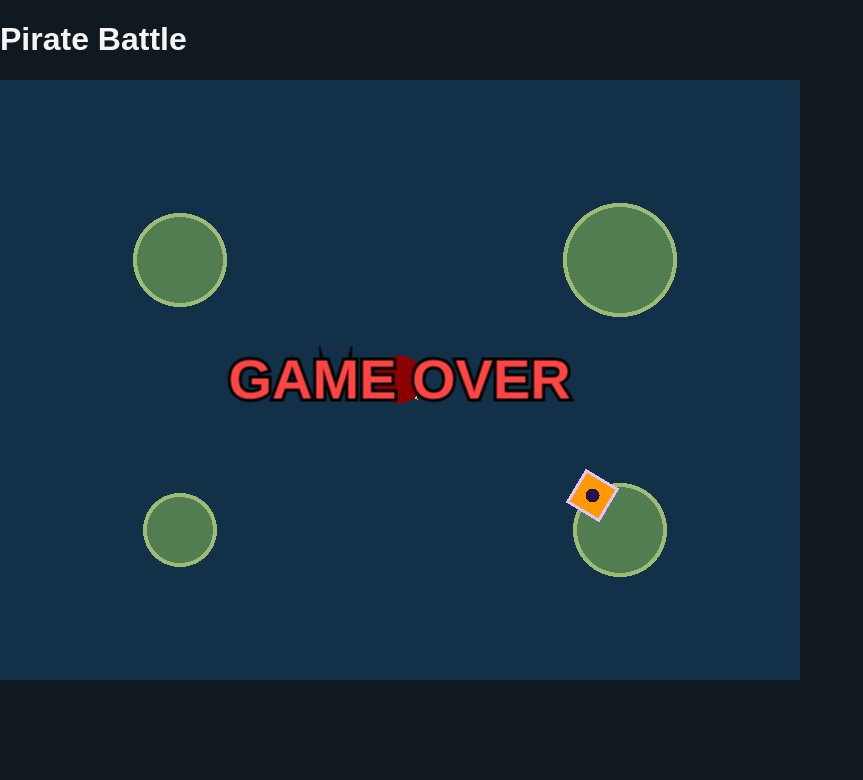
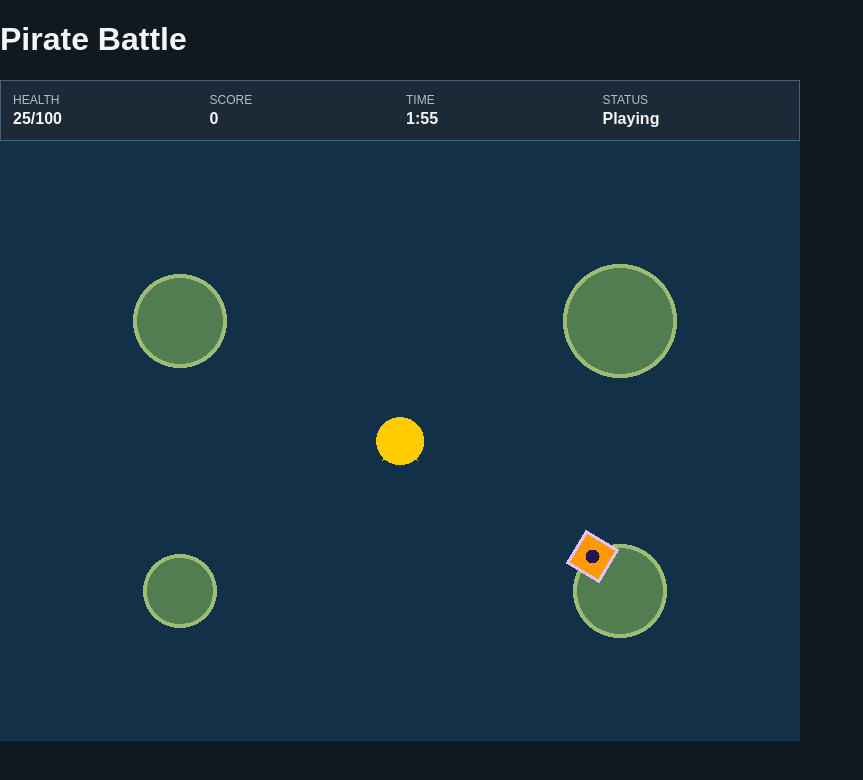
Before and after one commit to JoaoVBRodrigues/jungle-gaming-pirate-battle, a React (Vite) app: page / in a window 1280 px wide. Shown: the top 780 px of the page, without its empty margins (0-863 px from the left). Built offline with nearby package versions, Linux system fonts and the light colour scheme.

Commit message:
feat: implement game HUD and state management system

```diff
--- a/src/App.tsx
+++ b/src/App.tsx
@@ -1,9 +1,11 @@
 import { GameCanvas } from './game/rendering/GameCanvas';
+import { GameHud } from './components/hud/GameHud';
 
 function App() {
     return (
         <main>
             <h1>Pirate Battle</h1>
+            <GameHud />
             <GameCanvas />
         </main>
     );
--- /dev/null
+++ b/src/app/hooks/useGameState.ts
@@ -0,0 +1,14 @@
+import { useSyncExternalStore } from 'react';
+import {
+    getGameStateSnapshot,
+    subscribeToGameState,
+} from '../../game/simulation/gameStateStore';
+import type { GameHudState } from '../../game/simulation/gameStateStore';
+
+export function useGameState(): GameHudState {
+    return useSyncExternalStore(
+        subscribeToGameState,
+        getGameStateSnapshot,
+        getGameStateSnapshot,
+    );
+}
--- /dev/null
+++ b/src/components/hud/GameHud.css
@@ -0,0 +1,36 @@
+.game-hud {
+    display: grid;
+    grid-template-columns: repeat(4, minmax(0, 1fr));
+    gap: 0.75rem;
+    width: min(100%, 800px);
+    padding: 0.75rem;
+    color: #f5f5f5;
+    background: #1b2a36;
+    border: 1px solid #496273;
+}
+
+.game-hud__item {
+    display: flex;
+    min-width: 0;
+    flex-direction: column;
+    gap: 0.2rem;
+}
+
+.game-hud__label {
+    color: #a9c1ce;
+    font-size: 0.75rem;
+    text-transform: uppercase;
+}
+
+.game-hud strong {
+    overflow: hidden;
+    font-size: 1rem;
+    text-overflow: ellipsis;
+    white-space: nowrap;
+}
+
+@media (max-width: 520px) {
+    .game-hud {
+        grid-template-columns: repeat(2, minmax(0, 1fr));
+    }
+}
--- /dev/null
+++ b/src/components/hud/GameHud.tsx
@@ -0,0 +1,46 @@
+import { useGameState } from '../../app/hooks/useGameState';
+import './GameHud.css';
+
+function formatRemainingTime(remainingTime: number): string {
+    const totalSeconds = Math.max(0, Math.ceil(remainingTime));
+    const minutes = Math.floor(totalSeconds / 60);
+    const seconds = totalSeconds % 60;
+
+    return `${minutes}:${seconds.toString().padStart(2, '0')}`;
+}
+
+function formatStatus(status: string): string {
+    return status.charAt(0).toUpperCase() + status.slice(1);
+}
+
+export function GameHud() {
+    const gameState = useGameState();
+
+    return (
+        <section className="game-hud" aria-label="Game status">
+            <div className="game-hud__item">
+                <span className="game-hud__label">Health</span>
+                <strong>
+                    {gameState.health}/{gameState.maxHealth}
+                </strong>
+            </div>
+
+            <div className="game-hud__item">
+                <span className="game-hud__label">Score</span>
+                <strong>{gameState.score}</strong>
+            </div>
+
+            <div className="game-hud__item">
+                <span className="game-hud__label">Time</span>
+                <strong>
+                    {formatRemainingTime(gameState.remainingTime)}
+                </strong>
+            </div>
+
+            <div className="game-hud__item">
+                <span className="game-hud__label">Status</span>
+                <strong>{formatStatus(gameState.status)}</strong>
+            </div>
+        </section>
+    );
+}
--- a/src/game/rendering/GameCanvas.tsx
+++ b/src/game/rendering/GameCanvas.tsx
@@ -1,5 +1,15 @@
 import { useEffect, useRef } from "react";
 import { Application, Graphics, Text } from "pixi.js";
+import { INITIAL_GAME_STATE } from "../simulation/gameState";
+import {
+    startGame,
+    finishGame,
+} from "../simulation/gameStateManager";
+import { updateGameTime } from "../simulation/gameTime";
+import {
+    resetGameState,
+    updateGameState,
+} from "../simulation/gameStateStore";
 import type {
     EnemyEntity,
     IslandEntity,
@@ -143,6 +153,15 @@ export function GameCanvas() {
 
             let currentScore = createInitialScore();
 
+            let currentGameState = startGame(
+                INITIAL_GAME_STATE,
+            );
+            let lastPublishedHealth = -1;
+            let lastPublishedMaxHealth = -1;
+            let lastPublishedScore = -1;
+            let lastPublishedRemainingTime = -1;
+            let lastPublishedStatus = currentGameState.status;
+
             const weaponConfig = DEFAULT_GAME_CONFIG.frontalWeapon;
             const lateralWeaponConfig =
                 DEFAULT_GAME_CONFIG.lateralWeapon;
@@ -277,6 +296,68 @@ export function GameCanvas() {
             gameOverText.anchor.set(0.5);
             gameOverText.position.set(400, 300);
             gameOverText.visible = false;
+
+            function publishGameState() {
+                const remainingTime = Math.max(
+                    0,
+                    Math.ceil(
+                        DEFAULT_GAME_CONFIG.matchDurationSeconds -
+                            currentGameState.elapsedTimeSeconds,
+                    ),
+                );
+
+                const hasChanged =
+                    currentPlayer.health !== lastPublishedHealth ||
+                    currentPlayer.maxHealth !==
+                        lastPublishedMaxHealth ||
+                    currentScore.score !== lastPublishedScore ||
+                    remainingTime !== lastPublishedRemainingTime ||
+                    currentGameState.status !== lastPublishedStatus;
+
+                if (!hasChanged) {
+                    return;
+                }
+
+                updateGameState({
+                    health: currentPlayer.health,
+                    maxHealth: currentPlayer.maxHealth,
+                    score: currentScore.score,
+                    remainingTime,
+                    status: currentGameState.status,
+                });
+
+                lastPublishedHealth = currentPlayer.health;
+                lastPublishedMaxHealth = currentPlayer.maxHealth;
+                lastPublishedScore = currentScore.score;
+                lastPublishedRemainingTime = remainingTime;
+                lastPublishedStatus = currentGameState.status;
+            }
+
+            function endCurrentGame() {
+                if (isGameOver) {
+                    return;
+                }
+
+                isGameOver = true;
+                currentGameState = finishGame(currentGameState);
+
+                movementInput.forward = false;
+                movementInput.backward = false;
+                movementInput.left = false;
+                movementInput.right = false;
+
+                gameOverText.visible = true;
+
+                chaserShip.clear();
+                chaserShip.circle(0, 0, 24).fill({
+                    color: 0x8b0000,
+                });
+
+                publishGameState();
+            }
+
+            resetGameState();
+            publishGameState();
 
             application.stage.addChild(playerShip);
             application.stage.addChild(chaserShip);
@@ -647,6 +728,17 @@ export function GameCanvas() {
 
                 const deltaTimeSeconds = ticker.deltaMS / 1000;
 
+                currentGameState = updateGameTime(
+                    currentGameState,
+                    deltaTimeSeconds,
+                    DEFAULT_GAME_CONFIG.matchDurationSeconds,
+                );
+
+                if (currentGameState.status === "finished") {
+                    endCurrentGame();
+                    return;
+                }
+
                 const nextPlayer = updatePlayerTransform(
                     currentPlayer,
                     movementInput,
@@ -813,19 +905,7 @@ export function GameCanvas() {
                 }
 
                 if (isPlayerDefeated(currentPlayer)) {
-                    isGameOver = true;
-
-                    movementInput.forward = false;
-                    movementInput.backward = false;
-                    movementInput.left = false;
-                    movementInput.right = false;
-
-                    gameOverText.visible = true;
-
-                    chaserShip.clear();
-                    chaserShip.circle(0, 0, 24).fill({
-                        color: 0x8b0000,
-                    });
+                    endCurrentGame();
 
                     console.log("Game over");
 
@@ -956,6 +1036,16 @@ export function GameCanvas() {
                     break;
                 }
 
+                if (isPlayerDefeated(currentPlayer)) {
+                    endCurrentGame();
+
+                    console.log("Game over");
+
+                    return;
+                }
+
+                publishGameState();
+
                 const activeProjectileIds = new Set(
                     projectiles.map((projectile) => projectile.id),
                 );
--- /dev/null
+++ b/src/game/simulation/gameStateStore.ts
@@ -0,0 +1,72 @@
+import type { GameStatus } from './gameState';
+
+export interface GameHudState {
+    readonly health: number;
+    readonly maxHealth: number;
+    readonly score: number;
+    readonly remainingTime: number;
+    readonly status: GameStatus;
+}
+
+export const INITIAL_GAME_HUD_STATE: GameHudState = {
+    health: 100,
+    maxHealth: 100,
+    score: 0,
+    remainingTime: 0,
+    status: 'ready',
+};
+
+type GameStateListener = () => void;
+
+let currentState: GameHudState = INITIAL_GAME_HUD_STATE;
+const listeners = new Set<GameStateListener>();
+
+export function getGameStateSnapshot(): GameHudState {
+    return currentState;
+}
+
+export function subscribeToGameState(
+    listener: GameStateListener,
+): () => void {
+    listeners.add(listener);
+
+    return () => {
+        listeners.delete(listener);
+    };
+}
+
+export function updateGameState(
+    updates: Partial<GameHudState>,
+): void {
+    const nextState: GameHudState = {
+        ...currentState,
+        ...updates,
+    };
+
+    if (isSameGameState(currentState, nextState)) {
+        return;
+    }
+
+    currentState = nextState;
+
+    for (const listener of listeners) {
+        listener();
+    }
+}
+
+export function resetGameState(): void {
+    updateGameState(INITIAL_GAME_HUD_STATE);
+}
+
+function isSameGameState(
+    firstState: GameHudState,
+    secondState: GameHudState,
+): boolean {
+    return (
+        firstState.health === secondState.health &&
+        firstState.maxHealth === secondState.maxHealth &&
+        firstState.score === secondState.score &&
+        firstState.remainingTime === secondState.remainingTime &&
+        firstState.status === secondState.status
+    );
+}
```
Also changed, not shown: 1 other file (tests, documents, lock files or other folders).
